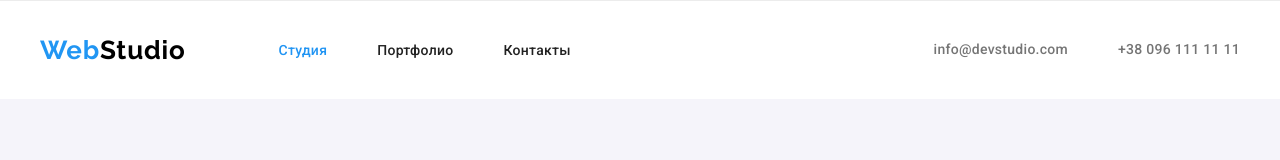
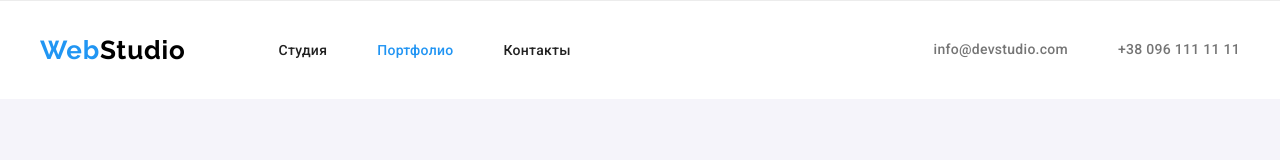
Before and after one commit to BuRRRaFFF4iQue/goit-markup-hw-03, a plain HTML site: page portfolio.html in a window 1280 px wide. Shown: the top 160 px of the page. Drawn offline with nearby package versions, Linux system fonts and the light colour scheme.

Commit message:
Little correct css

```diff
--- a/portfolio.html
+++ b/portfolio.html
@@ -27,10 +27,10 @@
                 <!-- Navigation  -->
                 <ul class="navigation">
                     <li>
-                        <a href="./index.html" class="nav-item current">Студия</a>
+                        <a href="./index.html" class="nav-item">Студия</a>
                     </li>
                     <li>
-                        <a href="./portfolio.html" class="nav-item">Портфолио</a>
+                        <a href="./portfolio.html" class="nav-item current">Портфолио</a>
                     </li>
                     <li>
                         <a href="" class="nav-item">Контакты</a>
```
